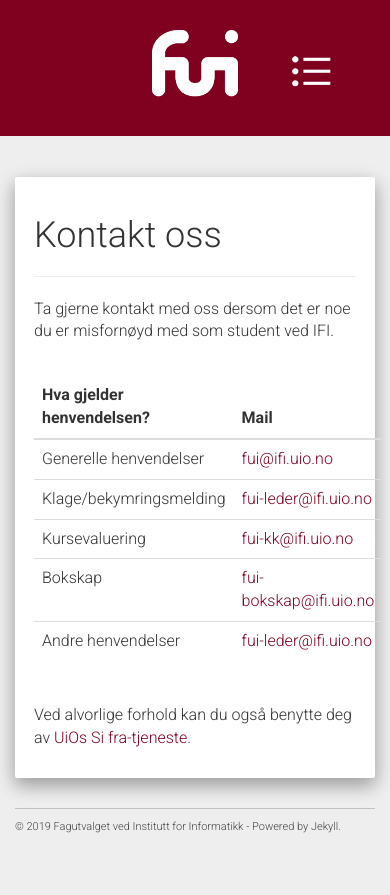
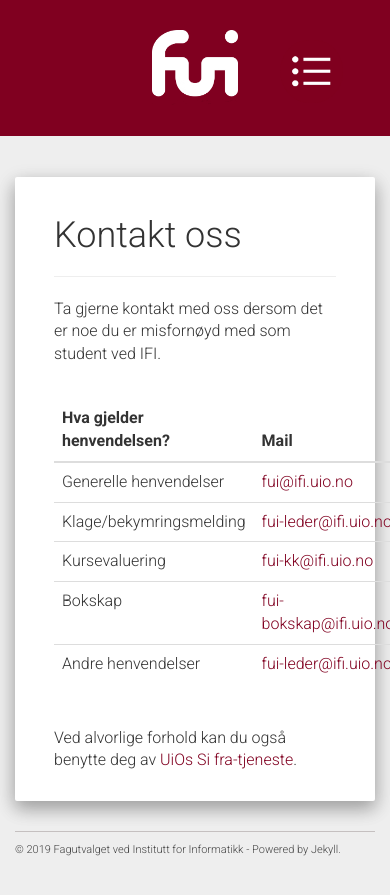
Before and after one commit to fui/fui.github.io, a Jekyll site: the page built from pages/kontaktinformasjon.md, in a window 390 px wide. Shown: the top 895 px of the page. Built offline with Jekyll 4.4.1, drawn with Linux system fonts in a browser that asks for light colours; nearby versions of some CDN libraries.

Commit message:
Lagt til padding i tekstbokser

```diff
--- a/_layouts/page.html
+++ b/_layouts/page.html
@@ -5,7 +5,7 @@
   {% if page.subtitle %}
   <h4 class="home-subtitle">{{ page.subtitle }}</h4>
   {% endif %}
-  <div>
+  <div class="cont">
     {{ content }}
   </div>
 </div>
--- a/static/css/main.css
+++ b/static/css/main.css
@@ -96,6 +96,10 @@
     .well {
         margin-top: 126px;
         z-index: 0;
+    }
+    .cont {
+	padding-left: 20px;
+	padding-right: 20px;
     }
 }
 
```
